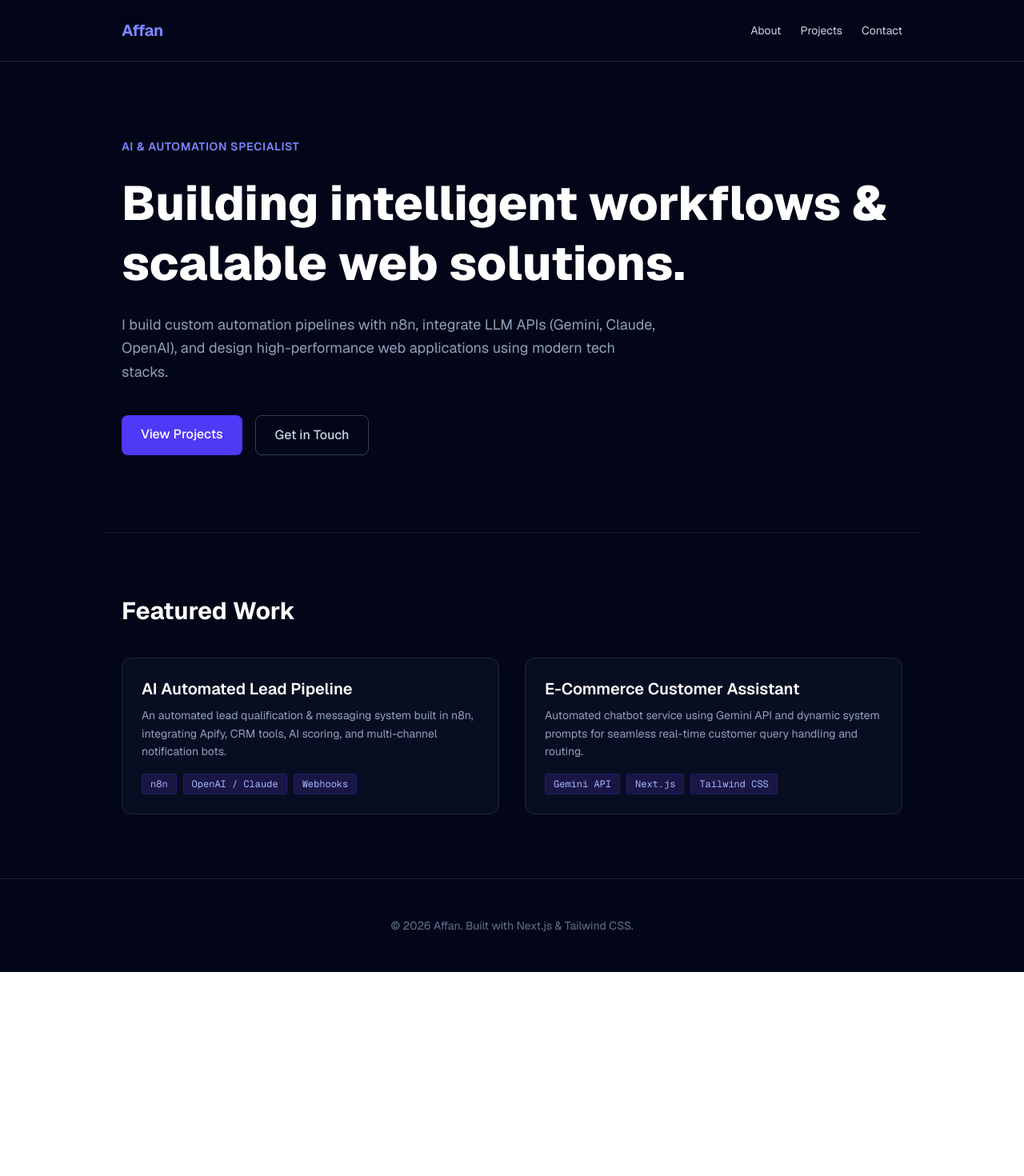
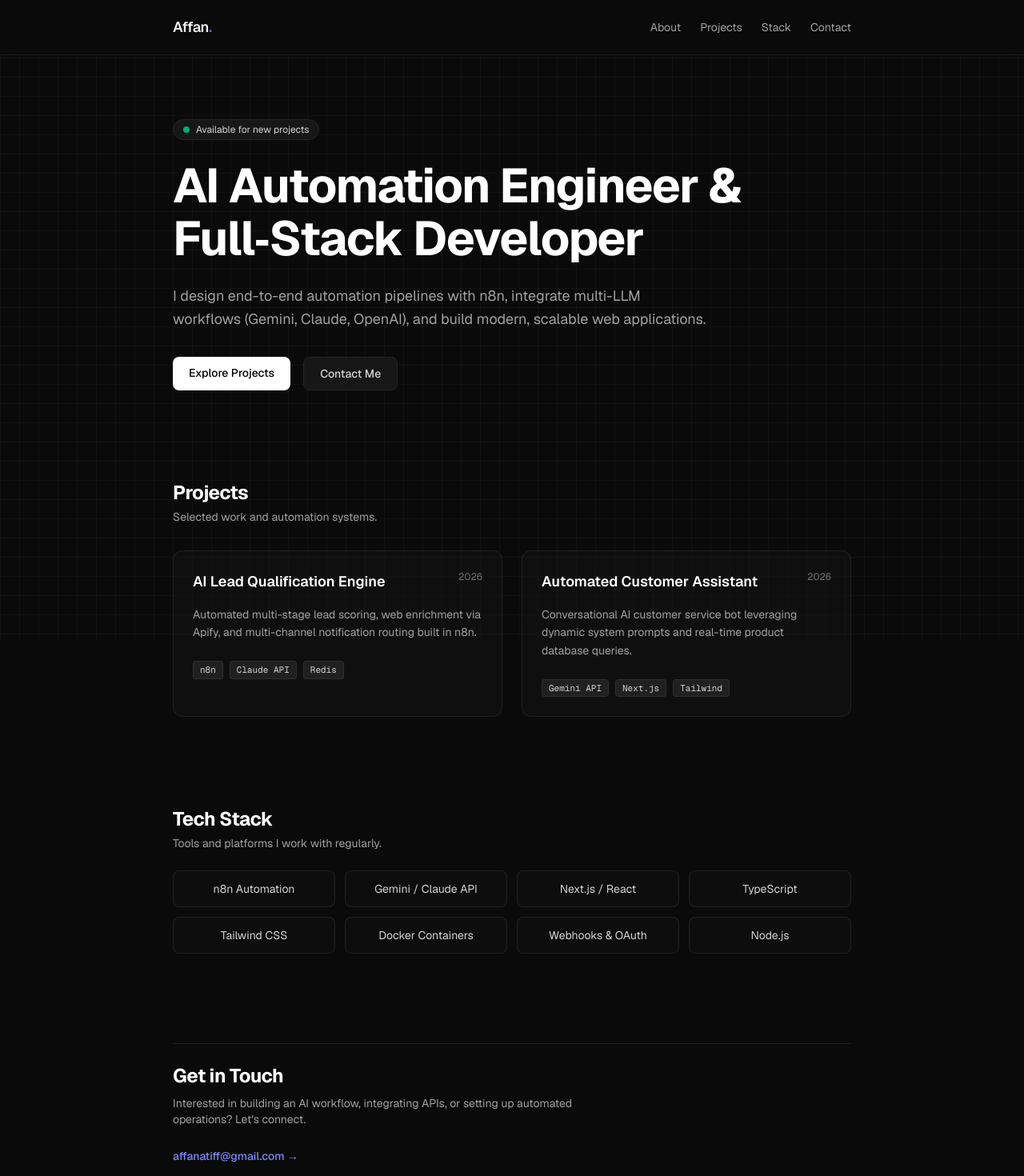
Before and after one commit to affanatiff/my-portfolio, a Next.js app: page / in a window 1280 px wide. Shown: the top 1470 px of the page at 80% size. Before the commit the page ends 1215 px from the top, so only its background shows below. Built offline with nearby package versions, Linux system fonts and the light colour scheme.

Commit message:
Updated to sleek portfolio layout

```diff
--- a/app/page.tsx
+++ b/app/page.tsx
@@ -2,90 +2,154 @@ import Link from "next/link";
 
 export default function Home() {
   return (
-    <div className="min-h-screen bg-slate-950 text-slate-100 font-sans">
-      {/* Header / Nav */}
-      <header className="sticky top-0 z-50 backdrop-blur-md bg-slate-950/80 border-b border-slate-800">
-        <nav className="max-w-5xl mx-auto flex items-center justify-between p-6">
-          <span className="text-xl font-bold tracking-tight text-indigo-400">
-            Affan
-          </span>
-          <div className="flex gap-6 text-sm text-slate-300">
+    <div className="min-h-screen bg-[#0a0a0a] text-[#edeeef] font-sans selection:bg-indigo-500/30">
+
+      {/* Dynamic Background Grid Pattern */}
+      <div className="fixed inset-0 bg-[linear-gradient(to_right,#80808012_1px,transparent_1px),linear-gradient(to_bottom,#80808012_1px,transparent_1px)] bg-[size:24px_24px] pointer-events-none" />
+
+      {/* Header Navigation */}
+      <header className="sticky top-0 z-50 backdrop-blur-md bg-[#0a0a0a]/80 border-b border-neutral-800/60">
+        <nav className="max-w-4xl mx-auto flex items-center justify-between p-5 px-6">
+          <Link href="/" className="font-semibold text-lg tracking-tight hover:text-white transition">
+            Affan<span className="text-indigo-500">.</span>
+          </Link>
+          <div className="flex items-center gap-6 text-sm text-neutral-400">
             <a href="#about" className="hover:text-white transition">About</a>
             <a href="#projects" className="hover:text-white transition">Projects</a>
+            <a href="#skills" className="hover:text-white transition">Stack</a>
             <a href="#contact" className="hover:text-white transition">Contact</a>
           </div>
         </nav>
       </header>
 
+      <main className="relative max-w-4xl mx-auto px-6 pt-20 pb-32 space-y-28">
+
         {/* Hero Section */}
-      <section id="about" className="max-w-5xl mx-auto px-6 py-24 flex flex-col gap-6">
-        <span className="text-indigo-400 text-sm font-semibold tracking-wider uppercase">
-          AI & Automation Specialist
-        </span>
-        <h1 className="text-4xl sm:text-6xl font-extrabold text-white leading-tight">
-          Building intelligent workflows & scalable web solutions.
+        <section id="about" className="space-y-6">
+          <div className="inline-flex items-center gap-2 px-3 py-1 rounded-full bg-neutral-900 border border-neutral-800 text-xs text-neutral-300">
+            <span className="w-2 h-2 rounded-full bg-emerald-500 animate-pulse" />
+            Available for new projects
+          </div>
+
+          <h1 className="text-4xl sm:text-6xl font-bold tracking-tight text-white leading-[1.1]">
+            AI Automation Engineer & Full‑Stack Developer
           </h1>
-        <p className="text-slate-400 text-lg max-w-2xl leading-relaxed">
-          I build custom automation pipelines with n8n, integrate LLM APIs (Gemini, Claude, OpenAI), and design high-performance web applications using modern tech stacks.
+
+          <p className="text-neutral-400 text-lg leading-relaxed max-w-2xl">
+            I design end-to-end automation pipelines with n8n, integrate multi-LLM workflows (Gemini, Claude, OpenAI), and build modern, scalable web applications.
           </p>
-        <div className="flex gap-4 pt-4">
+
+          <div className="flex flex-wrap gap-4 pt-2">
             <a
               href="#projects"
-            className="bg-indigo-600 hover:bg-indigo-500 text-white font-medium px-6 py-3 rounded-lg transition"
+              className="px-5 py-2.5 rounded-lg bg-white text-black font-medium text-sm hover:bg-neutral-200 transition"
             >
-            View Projects
+              Explore Projects
             </a>
             <a
               href="#contact"
-            className="border border-slate-700 hover:bg-slate-900 text-slate-300 font-medium px-6 py-3 rounded-lg transition"
+              className="px-5 py-2.5 rounded-lg bg-neutral-900 border border-neutral-800 text-neutral-300 font-medium text-sm hover:bg-neutral-800 hover:text-white transition"
             >
-            Get in Touch
+              Contact Me
             </a>
           </div>
         </section>
 
-      {/* Projects Showcase */}
-      <section id="projects" className="max-w-5xl mx-auto px-6 py-20 border-t border-slate-800/60">
-        <h2 className="text-3xl font-bold mb-10 text-white">Featured Work</h2>
-        <div className="grid grid-cols-1 md:grid-cols-2 gap-8">
+        {/* Featured Projects Section */}
+        <section id="projects" className="space-y-8">
+          <div className="space-y-1">
+            <h2 className="text-2xl font-bold tracking-tight text-white">Projects</h2>
+            <p className="text-neutral-400 text-sm">Selected work and automation systems.</p>
+          </div>
+
+          <div className="grid grid-cols-1 md:grid-cols-2 gap-6">
 
             {/* Project Card 1 */}
-          <div className="bg-slate-900/50 border border-slate-800 p-6 rounded-xl hover:border-indigo-500/50 transition group">
-            <h3 className="text-xl font-semibold text-white group-hover:text-indigo-400 transition">
-              AI Automated Lead Pipeline
+            <div className="group relative rounded-xl border border-neutral-800/80 bg-neutral-900/40 p-6 hover:border-neutral-700 hover:bg-neutral-900/80 transition duration-200">
+              <div className="flex justify-between items-start mb-4">
+                <h3 className="font-semibold text-lg text-white group-hover:text-indigo-400 transition">
+                  AI Lead Qualification Engine
                 </h3>
-            <p className="text-slate-400 mt-2 text-sm leading-relaxed">
-              An automated lead qualification & messaging system built in n8n, integrating Apify, CRM tools, AI scoring, and multi-channel notification bots.
+                <span className="text-neutral-500 text-xs">2026</span>
+              </div>
+              <p className="text-neutral-400 text-sm leading-relaxed mb-6">
+                Automated multi-stage lead scoring, web enrichment via Apify, and multi-channel notification routing built in n8n.
               </p>
-            <div className="flex gap-2 mt-4 text-xs font-mono text-indigo-300">
-              <span className="bg-indigo-950/80 px-2.5 py-1 rounded border border-indigo-800/40">n8n</span>
-              <span className="bg-indigo-950/80 px-2.5 py-1 rounded border border-indigo-800/40">OpenAI / Claude</span>
-              <span className="bg-indigo-950/80 px-2.5 py-1 rounded border border-indigo-800/40">Webhooks</span>
+              <div className="flex flex-wrap gap-2 text-[11px] font-mono text-neutral-300">
+                <span className="bg-neutral-800/80 px-2 py-0.5 rounded border border-neutral-700/50">n8n</span>
+                <span className="bg-neutral-800/80 px-2 py-0.5 rounded border border-neutral-700/50">Claude API</span>
+                <span className="bg-neutral-800/80 px-2 py-0.5 rounded border border-neutral-700/50">Redis</span>
               </div>
             </div>
 
             {/* Project Card 2 */}
-          <div className="bg-slate-900/50 border border-slate-800 p-6 rounded-xl hover:border-indigo-500/50 transition group">
-            <h3 className="text-xl font-semibold text-white group-hover:text-indigo-400 transition">
-              E-Commerce Customer Assistant
+            <div className="group relative rounded-xl border border-neutral-800/80 bg-neutral-900/40 p-6 hover:border-neutral-700 hover:bg-neutral-900/80 transition duration-200">
+              <div className="flex justify-between items-start mb-4">
+                <h3 className="font-semibold text-lg text-white group-hover:text-indigo-400 transition">
+                  Automated Customer Assistant
                 </h3>
-            <p className="text-slate-400 mt-2 text-sm leading-relaxed">
-              Automated chatbot service using Gemini API and dynamic system prompts for seamless real-time customer query handling and routing.
+                <span className="text-neutral-500 text-xs">2026</span>
+              </div>
+              <p className="text-neutral-400 text-sm leading-relaxed mb-6">
+                Conversational AI customer service bot leveraging dynamic system prompts and real-time product database queries.
               </p>
-            <div className="flex gap-2 mt-4 text-xs font-mono text-indigo-300">
-              <span className="bg-indigo-950/80 px-2.5 py-1 rounded border border-indigo-800/40">Gemini API</span>
-              <span className="bg-indigo-950/80 px-2.5 py-1 rounded border border-indigo-800/40">Next.js</span>
-              <span className="bg-indigo-950/80 px-2.5 py-1 rounded border border-indigo-800/40">Tailwind CSS</span>
+              <div className="flex flex-wrap gap-2 text-[11px] font-mono text-neutral-300">
+                <span className="bg-neutral-800/80 px-2 py-0.5 rounded border border-neutral-700/50">Gemini API</span>
+                <span className="bg-neutral-800/80 px-2 py-0.5 rounded border border-neutral-700/50">Next.js</span>
+                <span className="bg-neutral-800/80 px-2 py-0.5 rounded border border-neutral-700/50">Tailwind</span>
               </div>
             </div>
 
           </div>
         </section>
 
-      {/* Contact / Footer */}
-      <footer id="contact" className="border-t border-slate-800 py-12 text-center text-slate-500 text-sm">
-        <p>© {new Date().getFullYear()} Affan. Built with Next.js & Tailwind CSS.</p>
+        {/* Tech Stack Section */}
+        <section id="skills" className="space-y-6">
+          <div className="space-y-1">
+            <h2 className="text-2xl font-bold tracking-tight text-white">Tech Stack</h2>
+            <p className="text-neutral-400 text-sm">Tools and platforms I work with regularly.</p>
+          </div>
+
+          <div className="grid grid-cols-2 sm:grid-cols-4 gap-3 text-sm">
+            {[
+              "n8n Automation", "Gemini / Claude API", "Next.js / React", "TypeScript",
+              "Tailwind CSS", "Docker Containers", "Webhooks & OAuth", "Node.js"
+            ].map((skill) => (
+              <div
+                key={skill}
+                className="p-3 rounded-lg border border-neutral-800/80 bg-neutral-900/30 text-neutral-300 text-center hover:border-neutral-700 transition"
+              >
+                {skill}
+              </div>
+            ))}
+          </div>
+        </section>
+
+        {/* Contact Section */}
+        <section id="contact" className="space-y-6 pt-6 border-t border-neutral-800/80">
+          <div className="space-y-2">
+            <h2 className="text-2xl font-bold tracking-tight text-white">Get in Touch</h2>
+            <p className="text-neutral-400 text-sm max-w-lg">
+              Interested in building an AI workflow, integrating APIs, or setting up automated operations? Let's connect.
+            </p>
+          </div>
+          <div>
+            <a
+              href="mailto:affanatiff@gmail.com"
+              className="inline-flex items-center gap-2 text-indigo-400 hover:text-indigo-300 font-medium text-sm transition"
+            >
+              affanatiff@gmail.com &rarr;
+            </a>
+          </div>
+        </section>
+
+      </main>
+
+      {/* Simple Minimal Footer */}
+      <footer className="border-t border-neutral-800/60 py-8 text-center text-xs text-neutral-500">
+        © {new Date().getFullYear()} Affan. Built with Next.js & Tailwind CSS.
       </footer>
+
     </div>
   );
 }
```
Lines whose indentation alone changed are shown as unchanged.
